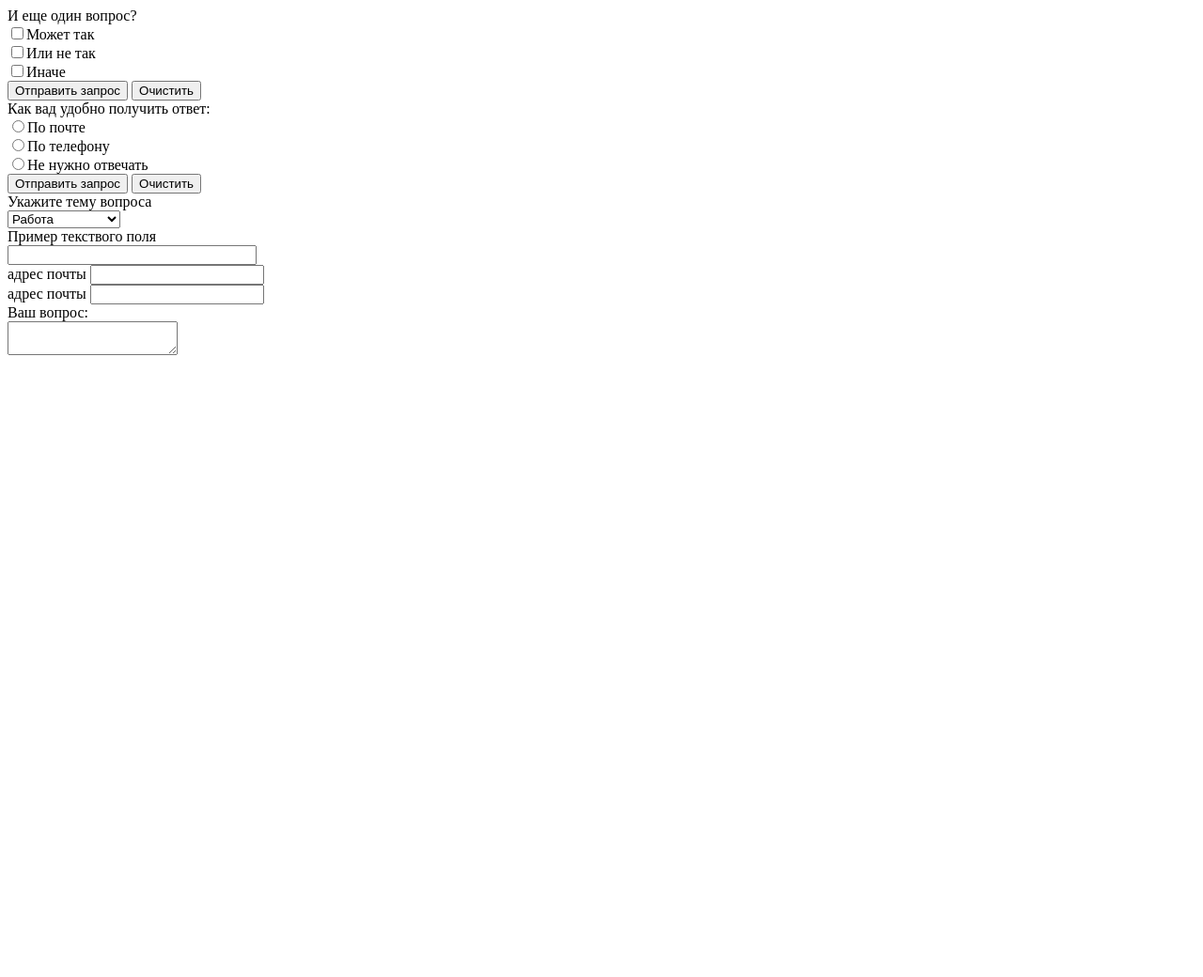
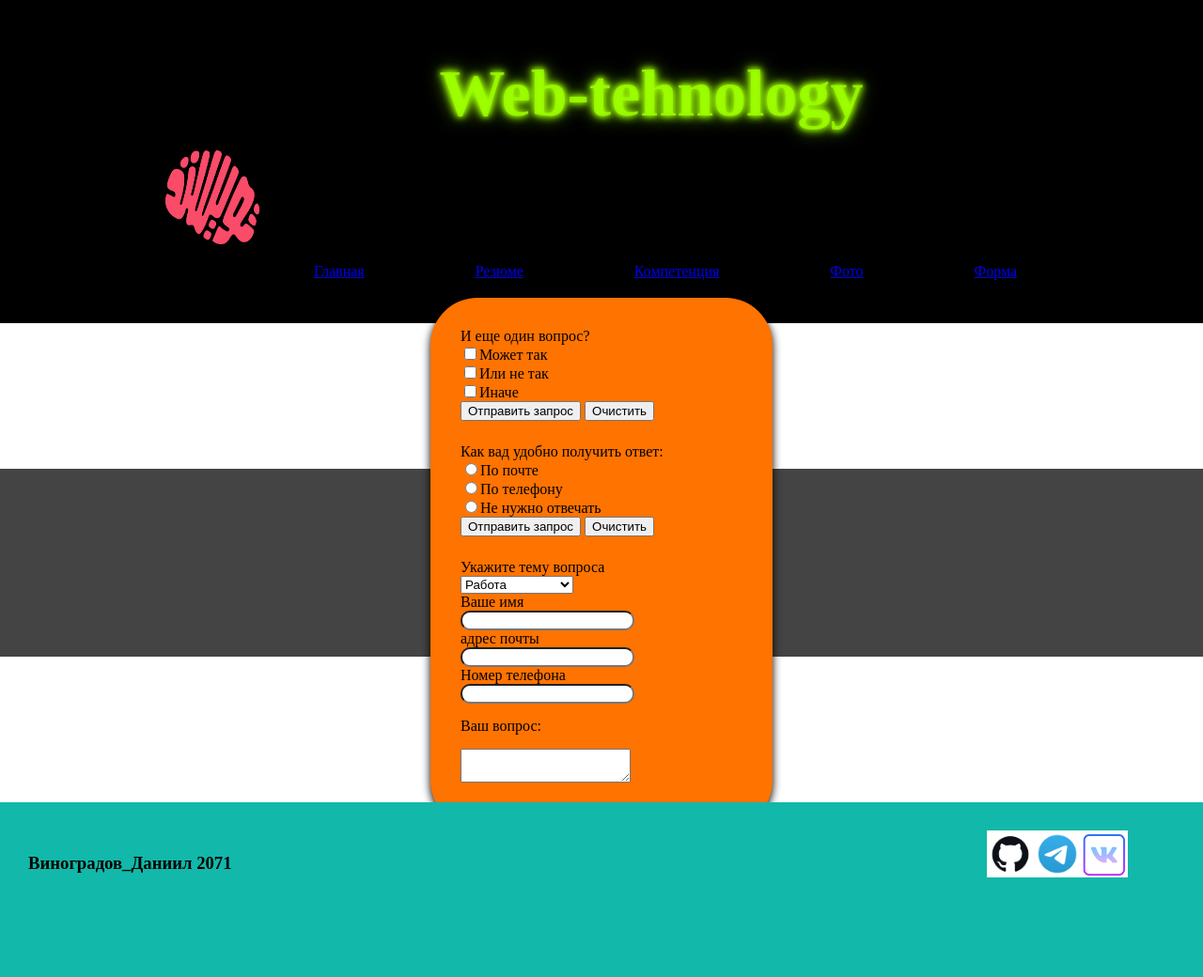
Before and after one commit to vdp22/vdp22.github.io, a plain HTML site: page sait/form.html in a window 1280 px wide. Shown: the whole page at 94% size. Before the commit the page ends 800 px from the top, so only its background shows below. Drawn offline with Linux system fonts and the light colour scheme.

Commit message:
commвыфлоудл

```diff
--- a/sait/form.html
+++ b/sait/form.html
@@ -4,12 +4,45 @@
     <meta charset="UTF-8">
     <meta name="viewport" content="width=device-width, initial-scale=1.0">
     <title>Document</title>
+    <link rel="stylesheet" href="style.css">
+    <style>
+        h1
+        {
+            color: aquamarine;
+            font-size: larger;
+        }
+    </style>
 </head>
-<body>
 
 
+
+<body>
+    <header>
+    <div class = "wrapper">
+        <h1>
+            Web-tehnology
+        </h1>
         <div>
-        <div>И еще один вопрос?</div>
+            <img src="images/Twisted_Minds_2023_allmode.png" alt="Лого" width="100" height="100">
+        </div>
+        <nav>
+            <div class="href">
+            <ul>
+                <li><a href="Index.html">Главная</a></li>
+                <li><a href="Rezume.html">Резюме</a></li>
+                <li><a href="Competenciya.html">Компетенция</a></li>
+                <li><a href="Photo.html">Фото</a></li>
+                <li><a href="form.html">Форма</a></li>
+            </ul>
+            </div>
+        </nav>
+    </div>
+    </header>
+
+<main class="main">
+    <form class="form">
+        <div class="block1">
+            <div class="form_title">И еще один вопрос?</div>
             <label for="chb1">
             <input type="checkbox" name="chb1" id="chb1">Может так</label>
             <br>
@@ -19,20 +52,12 @@
             <label for="chb2">
             <input type="checkbox" name="chb3" id="chb3">Иначе</label>
             <br>
+            <input type="submit" value="Отправить запрос">
+            <input type="submit" value="Очистить">
         </div>
 
 
-
-    <form action="" method="get">
-        <input type="submit" value="Отправить запрос">
-        <input type="submit" value="Очистить">
-    </form>
-
-
-
-
-
-    <div>
+        <div class="block2">
             <div>Как вад удобно получить ответ:</div>
             <label for="c_mail">
             <input type="radio" name="com_tion" id="c_mail">По почте</label>
@@ -43,17 +68,14 @@
             <label for="c_none">
             <input type="radio" name="com_tion" id="c_none">Не нужно отвечать</label>
             <br>
+
+            <input type="submit" value="Отправить запрос">
+            <input type="submit" value="Очистить">
         </div>
 
 
 
-    <form action="" method="get">
-        <input type="submit" value="Отправить запрос">
-        <input type="submit" value="Очистить">
-    </form>
-
-    <div>
-
+        <div class="block3">
             <label for="theme">Укажите тему вопроса</label>
             <br>
             <select name="theme" id="theme">
@@ -61,31 +83,46 @@
             <option value="cooperation">сотрудничество</option>
             <option value="personal">личное</option>
             </select>
+        </div>
+
+        <div>
+            <label for="example" class="label">Ваше имя</label>
+            <input type="text" name="example" id="example"  pattern="[A-Z]+"required class="input_button">
+        </div>
+
+        <div>
+            <label for="email" class="label">адрес почты</label>
+            <input type="email" name="email" id="email" class="input_button">
+        </div>
+
+        <div>
+            <label for="tel" class="label">Номер телефона</label>
+            <input type="tel" name="tel" id="tel" class="input_button">
+        </div>
+
+        <div class="form_title2">Ваш вопрос:</div>
+
+        <div>
+            <textarea cols="20"></textarea>
+        </div>
+
+    </form>
+</main>
+    <footer>
+        <div class = "wrapper footer-flex">
+            <a href ="https://github.com/vdp22"><img src="images/channels4_profile.jpg" alt="Я в Github" width="50" height="50"></a>
+            <a href ="https://t.me/Logistration"><img src="images/unnamed.png" alt="Я в Телеге" width="50" height="50"></a>
+            <a href ="https://vk.com/logistration"><img src="images/JDzGxVxtoz4HyClEl6aoi0lZca_XRJucuuBGpWXpGIF1EgsnkGFCMuo9qk9qyy8nauVMuJl5qCigJeeathm-HnF1.jpg" alt="Я в ВК" width="50" height="50"></a>
 
         </div>
 
-    <div>
-
-        <label for="example">Пример текствого поля</label>
-        <br>
-        <input type="text" name="example" id="example" size="30" pattern="[A-Z]+"required>
-    </div>
-    <div>
-        <label for="email">адрес почты</label>
-        <input type="email" name="email" id="email">
+        <div class="h3-footer">
+        <h3>
+            Виноградов_Даниил 2071
+        </h3>
         </div>
 
-    <div>
-        <label for="tel">адрес почты</label>
-        <input type="tel" name="tel" id="tel">
-    </div>
-
-    <div>Ваш вопрос:</div>
-
-    <div>
-
-        <textarea cols="20"></textarea>
-    </div>
+    </footer>
 
 </body>
 </html>
--- a/sait/style.css
+++ b/sait/style.css
@@ -1,12 +1,16 @@
 
+header{
 
+    background-color: rgb(0, 0, 0);
+
+}
 body
 {
-    background-color: rgb(168, 15, 92);
+    background-color: rgb(255, 255, 255);
 
     display: flex;
     margin: 0;
-    height: 100%;
+    height: 130%;
     justify-content: space-between;
     flex-direction: column;
 
@@ -14,13 +18,15 @@ body
 footer
 {
 
-    background-color: rgb(153, 30, 36);
-    border: solid color(srgb red green blue) border;
+    background-color: rgb(18, 184, 170);
+    border: solid color(srgb rgb(14, 170, 157) rgb(19, 236, 19) rgb(24, 24, 223)) border;
 }
 
 main
 {
-    background-color: rgb(165, 24, 111);
+    display: flex;
+    background-color: rgba(0, 0, 0, 0.733);
+    height: 120px;
 
 }
 
@@ -38,6 +44,7 @@ h2{
 h1{
 
     text-align: center;
+
 }
 
 
@@ -45,9 +52,9 @@ header h1{
 
     font-size: 70px;
   font-weight: 600;
-  color: #1212a8d0;
-  text-shadow: 0px 0px 5px #b393d3, 0px 0px 10px #b393d3, 0px 0px 10px #b393d3,
-    0px 0px 20px #b393d3;
+  color: #9dff00cb;
+  text-shadow: 0px 0px 5px #9dff00cb, 0px 0px 10px #9dff00cb, 0px 0px 10px #9dff00cb,
+    0px 0px 20px #9dff00cb;
 }
 
 ol
@@ -135,6 +142,7 @@ div.wrapper
 .circle{
 
     border-radius: 50%;
+    display: block;
 
 }
 
@@ -151,3 +159,50 @@ div.wrapper
 
     display: flex;
 }
+
+
+
+figcaption{
+    margin: 0 auto 5px;
+}
+
+
+
+.form{
+
+    width: 300px;
+    height: 500px;
+    padding: 32px;
+    border-radius: 50px;
+    box-shadow: 0 3px 10px #000000;
+    background-color: rgb(255, 115, 0);
+
+}
+
+.main{
+
+    display: flex;
+    justify-content: center;
+    align-items: center;
+    height: 200px;
+}
+
+.input_button{
+    border-radius: 10px;
+
+
+}
+
+.block2{
+
+    margin: 8% 0;
+}
+
+.label{
+
+    display: table-cell;
+}
+
+.form_title2{
+    margin: 5% 0;
+}
```
Also changed, not shown: sait/Competenciya.html (+1 -0 lines), sait/Index.html (+1 -0 lines), sait/Photo.html (+8 -1 lines), sait/Rezume.html (+1 -0 lines). Lines whose indentation alone changed are shown as unchanged.
